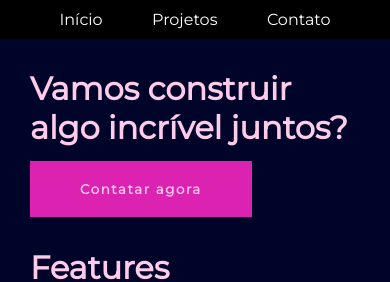
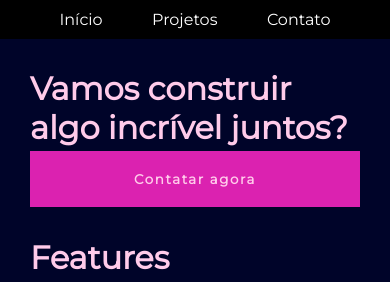
Before and after one commit to nicolasarths/personal-website, a Next.js app: page /dev/desenvolver in a window 390 px wide. Shown: the top 282 px of the page. Built offline with nearby package versions, Linux system fonts and the light colour scheme; a web font is replaced by a local one.

Commit message:
create TextAndImage component

```diff
--- a/src/styles/components/TitleWithBannerContainer.css
+++ b/src/styles/components/TitleWithBannerContainer.css
@@ -1,15 +1,15 @@
-.title-with-banner-container {
+.title-with-button-container {
   display: flex;
   align-items: center;
   gap: 36px;
 }
 
-.title-with-banner-button * {
+.title-with-button-button * {
     height: 100%;
 }
 
 @media screen and (max-width: 600px) {
-  .title-with-banner-container {
+  .title-with-button-container {
     flex-direction: column;
     align-items: baseline;
     gap: 10px;
```
Also changed, not shown: src/components/containers/TextAndImage/index.js (added, +18 -0 lines).
